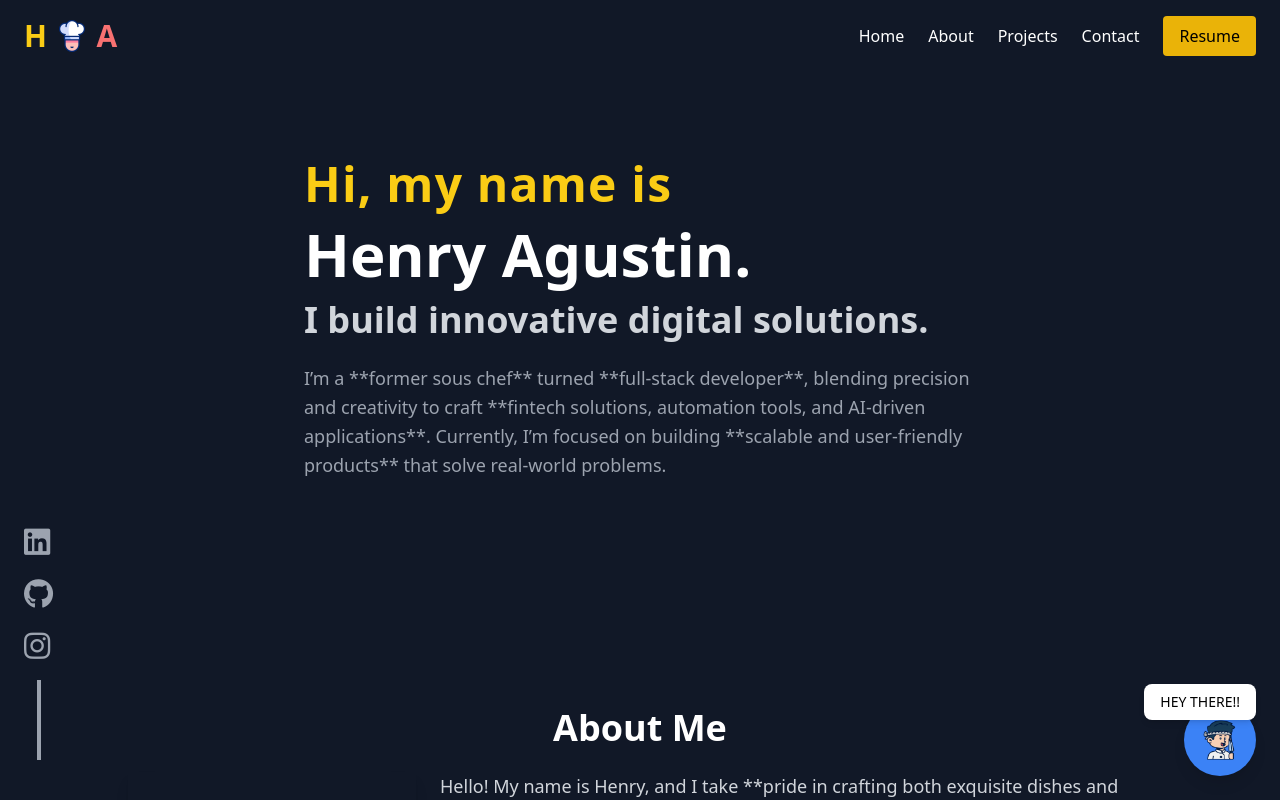
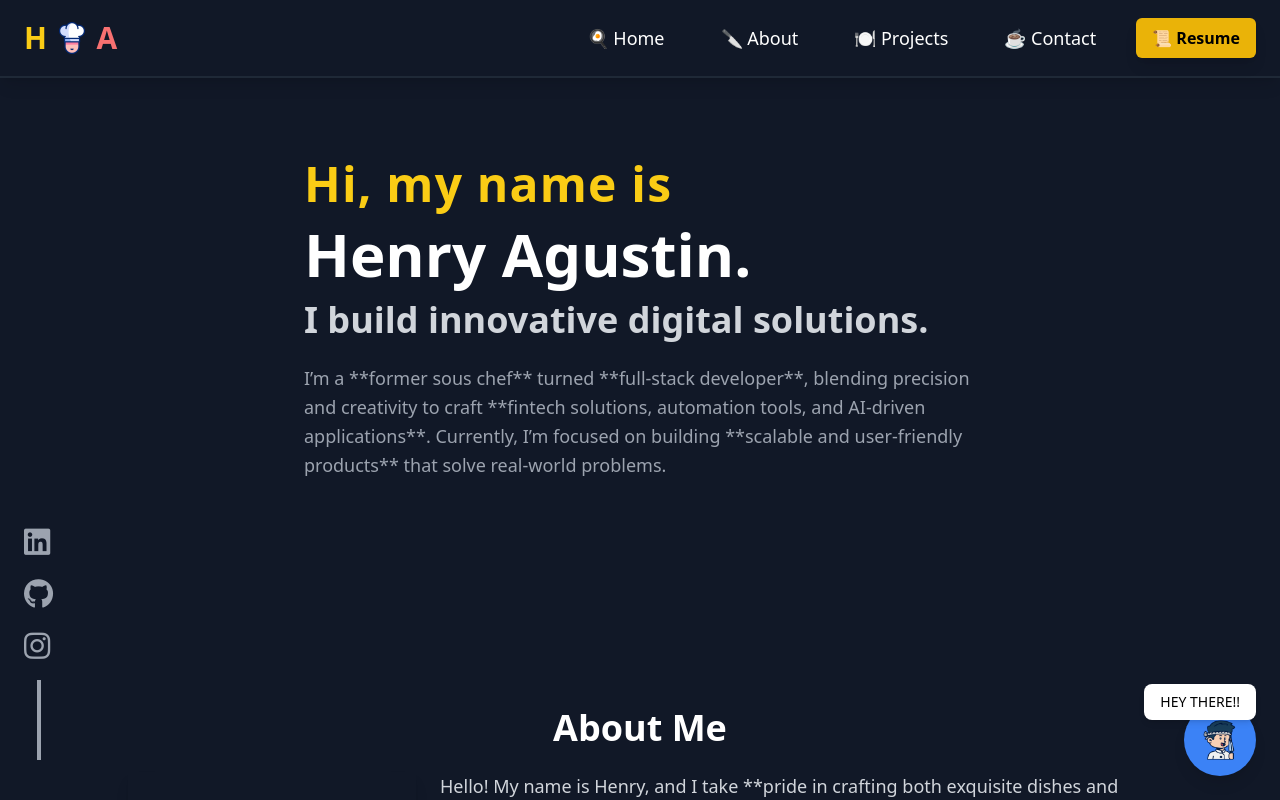
Before and after one commit to Hagustin/chef-henry-portfolio, a React (Vite) app in the folder client/: page / in a window 1280 px wide. Shown: the top 800 px of the page. Built offline with nearby package versions, Linux system fonts and the light colour scheme.

Commit message:
added styles in the Navbar

```diff
--- a/client/src/components/Navbar.tsx
+++ b/client/src/components/Navbar.tsx
@@ -1,33 +1,110 @@
-import { Link } from "react-scroll";
-import { useState } from "react";
-import ResumeModal from "./ResumeModal"; // Import modal
+import { Link as ScrollLink } from "react-scroll"; // Smooth scrolling
+import { Link as RouterLink, useLocation } from "react-router-dom"; // Page navigation
+import { useState, useEffect } from "react";
+import ResumeModal from "./ResumeModal";
 
 function Navbar() {
     const [showModal, setShowModal] = useState(false);
+    const location = useLocation();
+    const [activeSection, setActiveSection] = useState("");
+
+    const isHomePage = location.pathname === "/";
+
+    // Function to detect scroll position and highlight the correct navbar link
+    useEffect(() => {
+        if (!isHomePage) return;
+
+        const sections = document.querySelectorAll("section");
+        const handleScroll = () => {
+            let currentSection = "";
+            sections.forEach((section) => {
+                const sectionTop = section.offsetTop;
+                const sectionHeight = section.clientHeight;
+                if (window.scrollY >= sectionTop - sectionHeight / 3) {
+                    currentSection = section.getAttribute("id") || "";
+                }
+            });
+            setActiveSection(currentSection);
+        };
+
+        window.addEventListener("scroll", handleScroll);
+        return () => {
+            window.removeEventListener("scroll", handleScroll);
+        };
+    }, [isHomePage]);
 
     return (
         <>
-            <nav className="bg-gray-900 text-white py-4 px-6 fixed w-full flex justify-between items-center z-50">
+            <nav className="bg-gray-900 text-white py-4 px-6 fixed w-full flex justify-between items-center z-50 shadow-lg border-b-2 border-gray-800">
                 {/* HA Logo with Chef Hat */}
                 <div className="flex items-center space-x-2 text-3xl font-bold tracking-wider relative group">
-                    <span className="text-yellow-400 transition-transform transform group-hover:scale-110 group-hover:-rotate-3">H</span>
-                    <img src="/images/chef-hat.png" alt="Chef Hat" className="w-8 h-8 transition-transform transform group-hover:rotate-12" />
-                    <span className="text-red-400 transition-transform transform group-hover:scale-110 group-hover:rotate-3">A</span>
+                    <RouterLink to="/" className="flex items-center space-x-2">
+                        <span className="text-yellow-400 transition-transform transform group-hover:scale-110 group-hover:-rotate-3">H</span>
+                        <img src="/images/chef-hat.png" alt="Chef Hat" className="w-8 h-8 transition-transform transform group-hover:rotate-12" />
+                        <span className="text-red-400 transition-transform transform group-hover:scale-110 group-hover:rotate-3">A</span>
+                    </RouterLink>
                 </div>
 
                 {/* Navbar Links */}
                 <div className="space-x-6 flex items-center">
-                    <Link to="home" smooth={true} duration={500} className="hover:text-yellow-400 cursor-pointer transition">Home</Link>
-                    <Link to="about" smooth={true} duration={500} className="hover:text-yellow-400 cursor-pointer transition">About</Link>
-                    <Link to="projects" smooth={true} duration={500} className="hover:text-yellow-400 cursor-pointer transition">Projects</Link>
-                    <Link to="contact" smooth={true} duration={500} className="hover:text-yellow-400 cursor-pointer transition">Contact</Link>
+                    {isHomePage ? (
+                        <>
+                            <ScrollLink
+                                to="home"
+                                smooth={true}
+                                duration={500}
+                                className={`cursor-pointer transition text-lg px-4 py-2 rounded-md ${
+                                    activeSection === "home" ? "bg-yellow-500 text-black shadow-md" : "hover:text-yellow-400"
+                                }`}
+                            >
+                                🍳 Home
+                            </ScrollLink>
+                            <ScrollLink
+                                to="about"
+                                smooth={true}
+                                duration={500}
+                                className={`cursor-pointer transition text-lg px-4 py-2 rounded-md ${
+                                    activeSection === "about" ? "bg-red-500 text-white shadow-md" : "hover:text-red-400"
+                                }`}
+                            >
+                                🔪 About
+                            </ScrollLink>
+                            <ScrollLink
+                                to="projects"
+                                smooth={true}
+                                duration={500}
+                                className={`cursor-pointer transition text-lg px-4 py-2 rounded-md ${
+                                    activeSection === "projects" ? "bg-green-500 text-black shadow-md" : "hover:text-green-400"
+                                }`}
+                            >
+                                🍽️ Projects
+                            </ScrollLink>
+                            <ScrollLink
+                                to="contact"
+                                smooth={true}
+                                duration={500}
+                                className={`cursor-pointer transition text-lg px-4 py-2 rounded-md ${
+                                    activeSection === "contact" ? "bg-blue-500 text-white shadow-md" : "hover:text-blue-400"
+                                }`}
+                            >
+                                ☕ Contact
+                            </ScrollLink>
+                        </>
+                    ) : (
+                        <>
+                            <RouterLink to="/" className="hover:text-yellow-400 cursor-pointer transition">Home</RouterLink>
+                            <RouterLink to="/#about" className="hover:text-red-400 cursor-pointer transition">About</RouterLink>
+                            <RouterLink to="/#projects" className="hover:text-green-400 cursor-pointer transition">Projects</RouterLink>
+                            <RouterLink to="/#contact" className="hover:text-blue-400 cursor-pointer transition">Contact</RouterLink>
+                        </>
+                    )}
 
                     {/* Resume Button */}
                     <button
                         onClick={() => setShowModal(true)}
-                        className="bg-yellow-500 text-black px-4 py-2 rounded hover:bg-yellow-400 transition"
+                        className="bg-yellow-500 text-black px-4 py-2 rounded-md font-semibold hover:bg-yellow-400 transition shadow-lg"
                     >
-                        Resume
+                        📜 Resume
                     </button>
                 </div>
             </nav>
```
